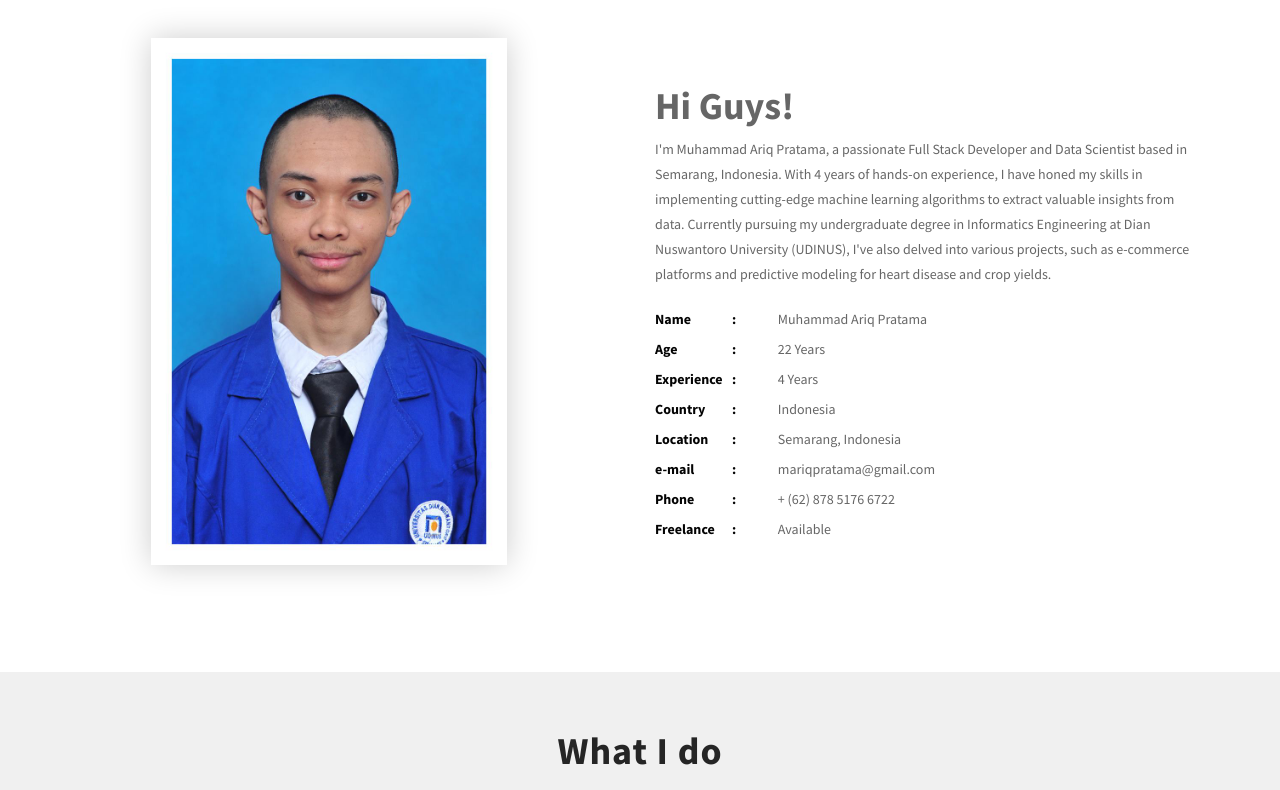
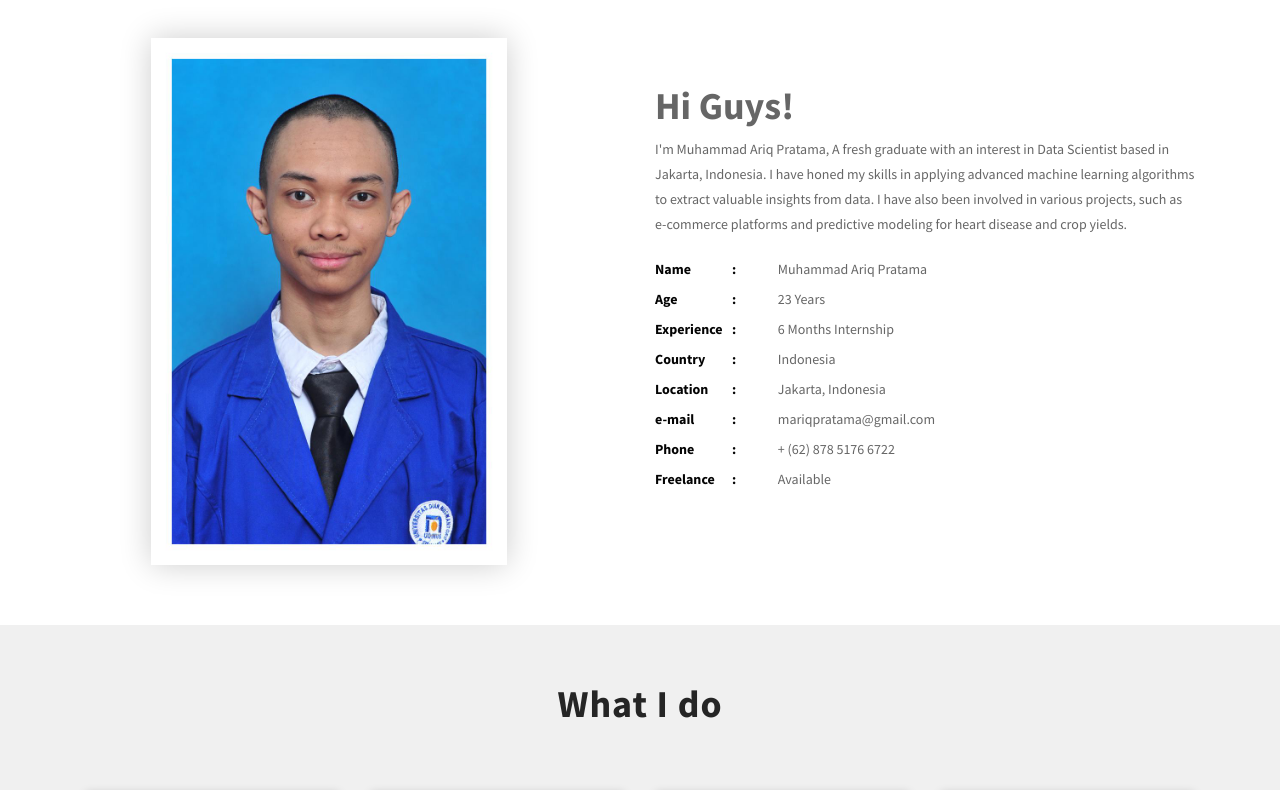
Before and after one commit to Tomzkyy/my-resume, a plain HTML site: page index.html in a window 1280 px wide. Shown: the part 620-1410 px from the top of the page. Drawn offline with Linux system fonts and the light colour scheme; files whose address does not match are found by name.

Commit message:
Update body html

```diff
--- a/index.html
+++ b/index.html
@@ -159,19 +159,17 @@
         <div class="col-lg-6 col-md-6 col-sm-12 col-xs-12">
           <div class="profile-wrapper wow fadeInRight" data-wow-delay="0.3s">
             <h3>Hi Guys!</h3>
-            <p>I'm Muhammad Ariq Pratama, a passionate Full Stack Developer and Data Scientist based in
-              Semarang, Indonesia. With 4 years of hands-on experience, I have honed my skills in implementing
-              cutting-edge machine learning algorithms to extract valuable insights from data. Currently pursuing my
-              undergraduate degree in Informatics Engineering at Dian Nuswantoro University (UDINUS), I've also delved
-              into various projects, such as e-commerce platforms and predictive modeling for heart disease and crop
-              yields.</p>
+            <p>I'm Muhammad Ariq Pratama, A fresh graduate with an interest in Data Scientist based in Jakarta,
+              Indonesia. I have honed my skills in applying advanced machine learning algorithms to extract valuable
+              insights from data. I have also been involved in various projects, such as e-commerce platforms and
+              predictive modeling for heart disease and crop yields.</p>
             <div class="about-profile">
               <ul class="admin-profile">
                 <li><span class="pro-title"> Name </span> <span class="pro-detail">Muhammad Ariq Pratama</span></li>
-                <li><span class="pro-title"> Age </span> <span class="pro-detail">22 Years</span></li>
-                <li><span class="pro-title"> Experience </span> <span class="pro-detail">4 Years</span></li>
+                <li><span class="pro-title"> Age </span> <span class="pro-detail">23 Years</span></li>
+                <li><span class="pro-title"> Experience </span> <span class="pro-detail">6 Months Internship</span></li>
                 <li><span class="pro-title"> Country </span> <span class="pro-detail">Indonesia</span></li>
-                <li><span class="pro-title"> Location </span> <span class="pro-detail">Semarang, Indonesia</span></li>
+                <li><span class="pro-title"> Location </span> <span class="pro-detail">Jakarta, Indonesia</span></li>
                 <li><span class="pro-title"> e-mail </span> <span class="pro-detail">mariqpratama@gmail.com</span></li>
                 <li><span class="pro-title"> Phone </span> <span class="pro-detail">+ (62) 878 5176 6722</span></li>
                 <li><span class="pro-title"> Freelance </span> <span class="pro-detail">Available</span></li>
@@ -261,8 +259,8 @@
                 <div class="content-text">
                   <h3 class="line-title">Bachelor - Dian Nuswantoro University</h3>
                   <span>2020 - 2024</span>
-                  <p class="line-text">I am currently pursuing my undergraduate degree in Informatics Engineering at
-                    Dian Nuswantoro University (UDINUS).</p>
+                  <p class="line-text">I am a fresh graduate in Informatics Engineering at Dian Nuswantoro University
+                    (UDINUS).</p>
                 </div>
               </li>
               <li>
@@ -443,12 +441,6 @@
               <div class="footer-right-contact">
                 <div class="single-contact">
                   <div class="contact-icon">
-                    <i class="fa fa-instagram"></i>
-                  </div>
-                  <p><a href="https://www.instagram.com/tomzky_/" target="_blank">@tomzky_</a></p>
-                </div>
-                <div class="single-contact">
-                  <div class="contact-icon">
                     <i class="fa fa-facebook"></i>
                   </div>
                   <p><a href="https://www.facebook.com/ariq30" target="_blank">Muhammad Ariq Pratama</a></p>
```
